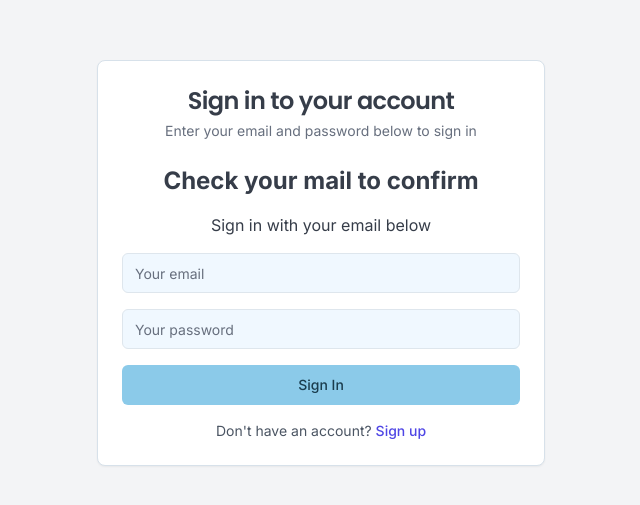
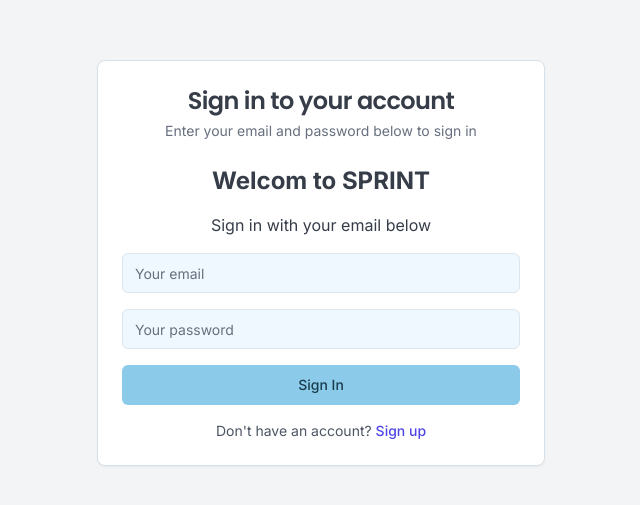
Before and after one commit to ritesh-1918/SPRINT, a Next.js app: page /login in a window 1280 px wide. Shown: the part 137-642 px from the top of the page, without its empty margins (319-959 px from the left). Built offline with nearby package versions, Linux system fonts and the light colour scheme; no server answers.

Commit message:
Update auth-form.tsx

```diff
--- a/src/components/auth/auth-form.tsx
+++ b/src/components/auth/auth-form.tsx
@@ -33,7 +33,7 @@
 
   return (
     <div className="flex flex-col space-y-4">
-      <h1 className="text-2xl font-bold text-center">Check your mail to confirm </h1>
+      <h1 className="text-2xl font-bold text-center">Welcom to SPRINT</h1>
       <p className="text-center">{isSignUp ? 'Sign up' : 'Sign in'} with your email below</p>
       <form onSubmit={handleSubmit} className="flex flex-col space-y-4">
         <Input
```
